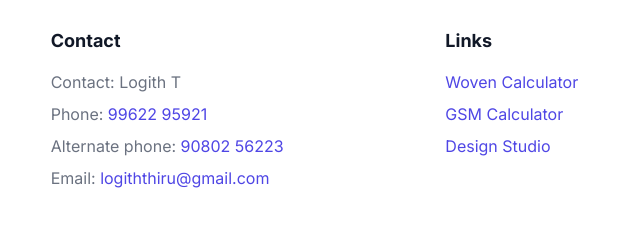
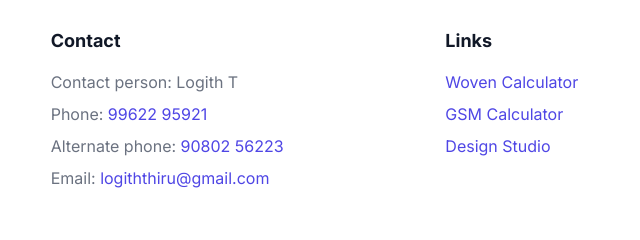
Before and after one commit to radiustex09/textile-gsm, a website: page index.html in a window 1280 px wide. Shown: the part 5391-5631 px from the top of the page, 408-1048 px from the left. Drawn offline with Linux system fonts and the light colour scheme; some packages are replaced by stand-ins of ours; a script that the page names is missing.

Commit message:
Update contact label to Contact person: Logith T

```diff
--- a/index.html
+++ b/index.html
@@ -760,7 +760,7 @@
                 </div>
                 <div>
                     <h3>Contact</h3>
-                    <p>Contact: Logith T</p>
+                    <p>Contact person: Logith T</p>
                     <p>Phone: <a href="tel:+919962295921">99622 95921</a></p>
                     <p>Alternate phone: <a href="tel:+919080256223">90802 56223</a></p>
                     <p>Email: <a href="mailto:logiththiru@gmail.com">logiththiru@gmail.com</a></p>
```
Also changed, not shown: public/index.html (+1 -1 lines).
